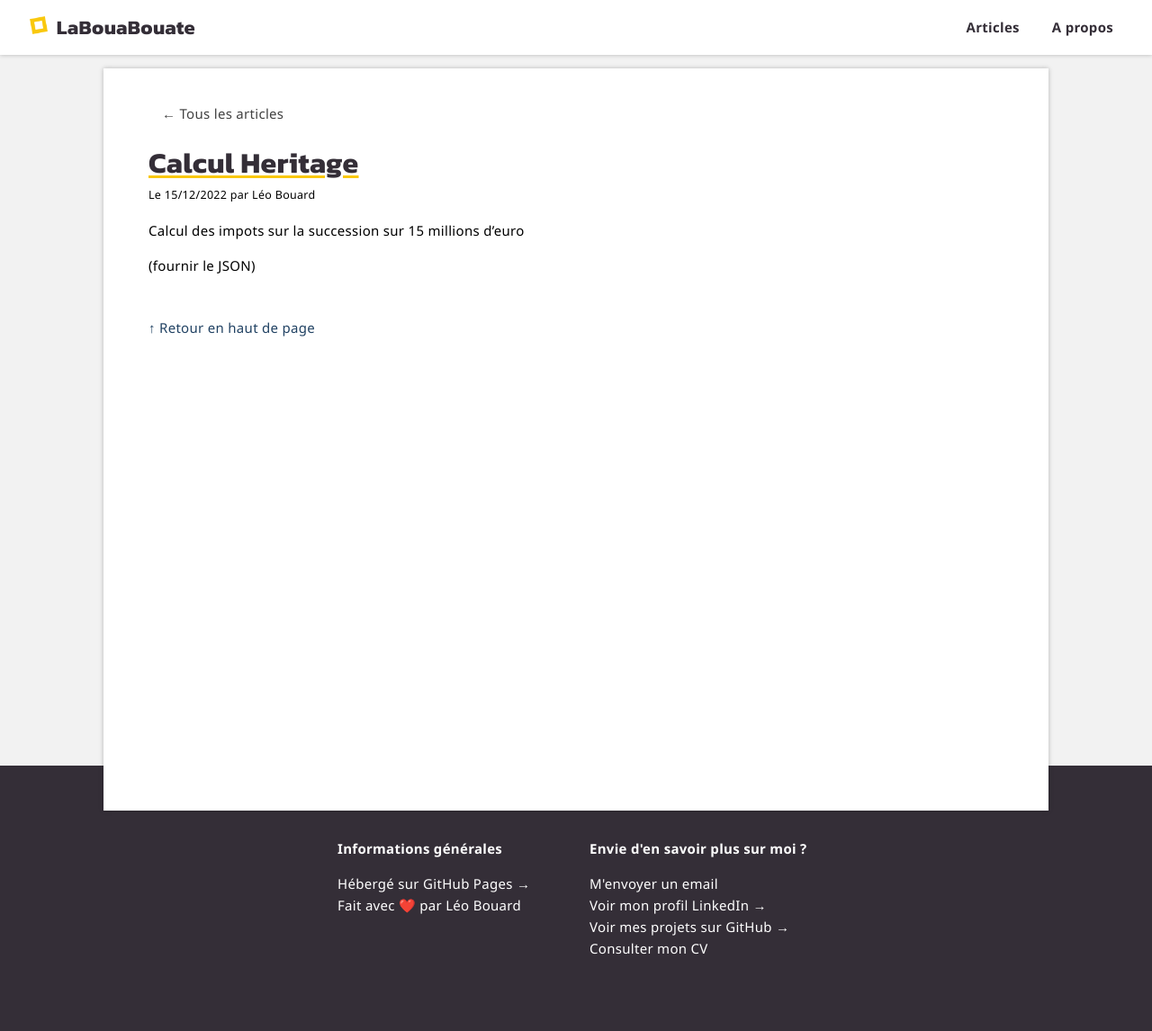
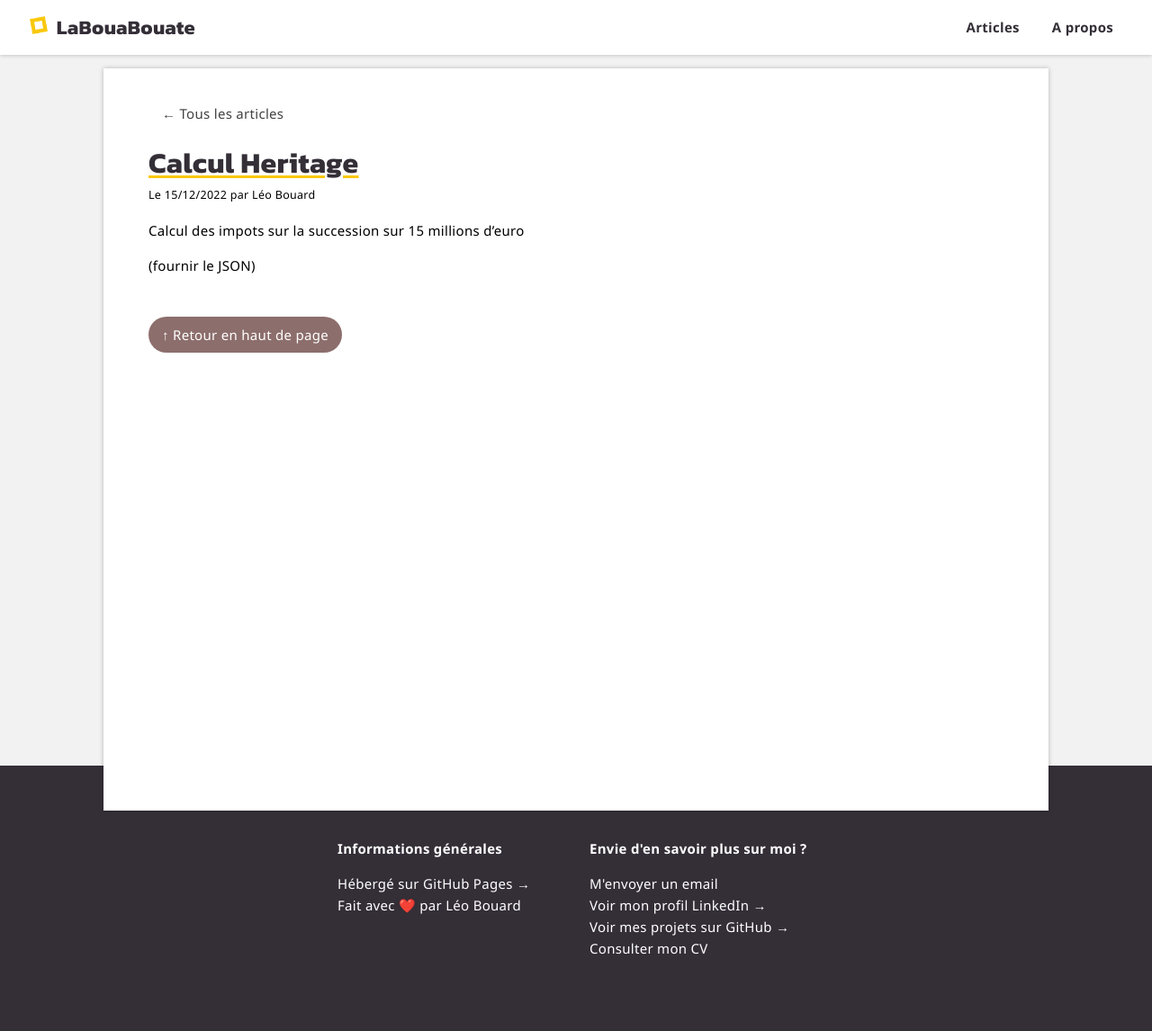
Before and after one commit to leobouard/leobouard.github.io, a Jekyll site: the page built from _posts/2022-12-15-calcul-heritage.md, in a window 1280 px wide. Shown: the whole page at 90% size. Built offline with Jekyll 4.4.1, drawn with Linux system fonts in a browser that asks for light colours; some web fonts are replaced; our own code applies the rules of GitHub Pages for plain Markdown files.

Commit message:
Update post.html

```diff
--- a/_layouts/post.html
+++ b/_layouts/post.html
@@ -22,7 +22,7 @@ layout: default
     {% if page.prevLink %}
         <a class="a_button_prev" href="{{ page.prevLink.id }}">← {{ page.prevLink.name }}</a>
     {% else %}
-        <a href="/">↑ Retour en haut de page</a>
+        <a class="a_button_prev" href="{{ page.id }}">↑ Retour en haut de page</a>
     {% endif %}
     {% if page.nextLink %}
         <a class="a_button_next" href="{{ page.nextLink.id }}">{{ page.nextLink.name }} →</a>
```
